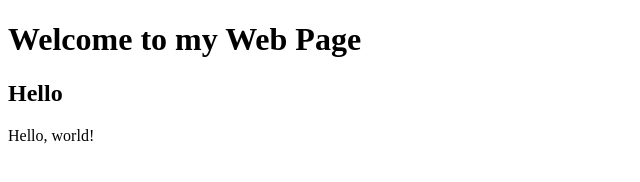
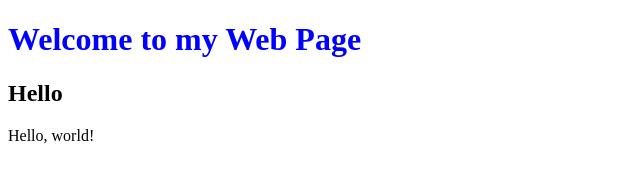
Before and after one commit to antonio-oliva/myHTMLcv, a plain HTML site: page hello.html in a window 1280 px wide. Shown: the whole page, without its empty margins (0-640 px from the left). Drawn offline with Linux system fonts and the light colour scheme.

Commit message:
Add h1 style

```diff
--- a/hello.html
+++ b/hello.html
@@ -5,7 +5,7 @@
 		<title>Hello!</title>
 	</head>
 	<body>
-		<h1>Welcome to my Web Page</h1>
+		<h1 style="color:blue;">Welcome to my Web Page</h1>
 		<h2>Hello</h2>
 		Hello, world!
 	</body>
```
